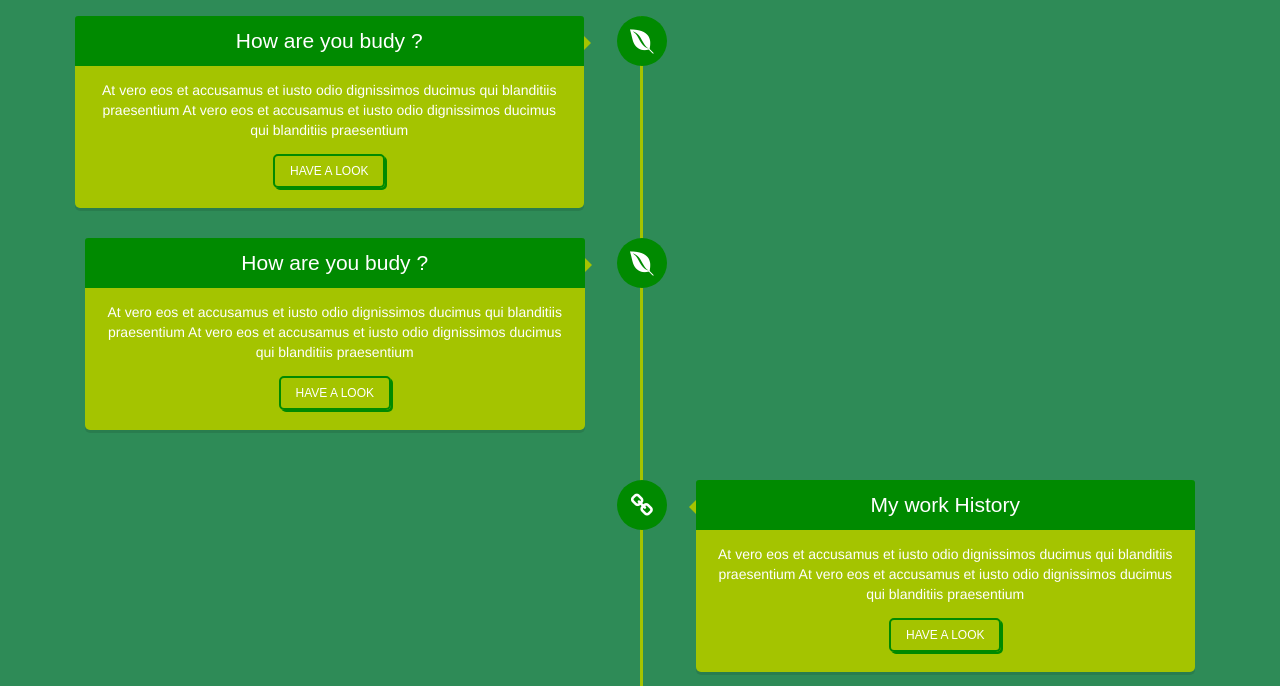
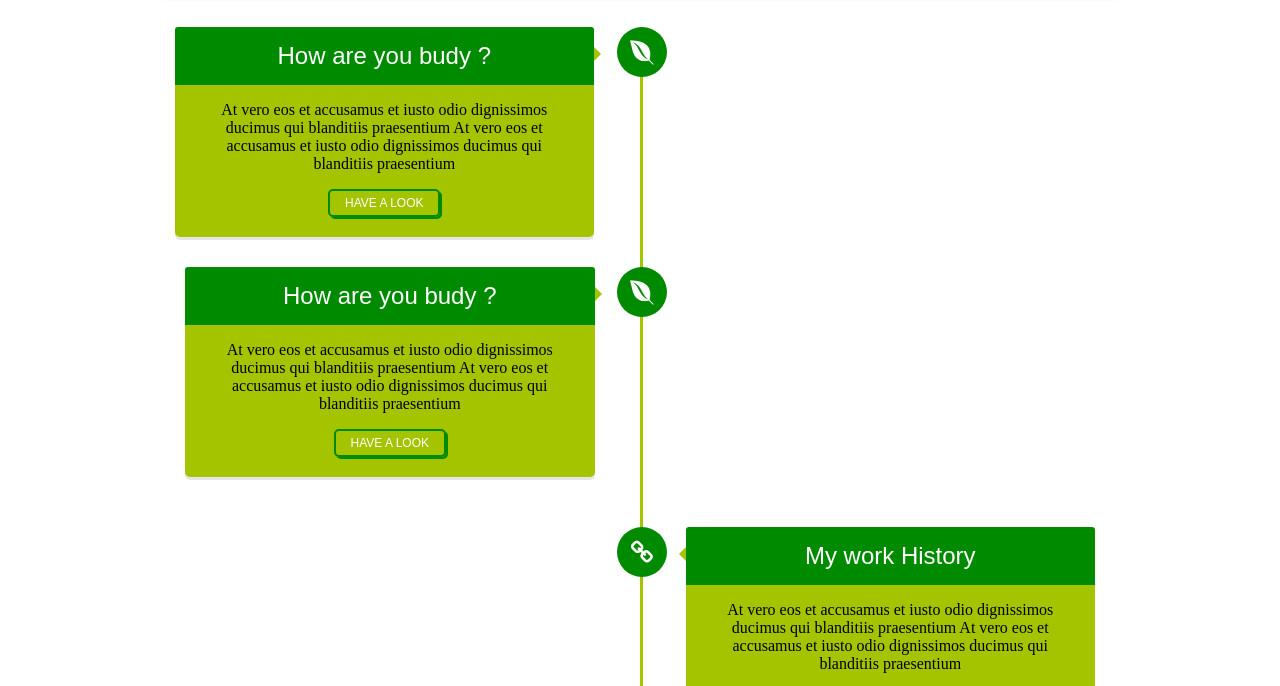
Before and after one commit to cabao/HTML-Course, a plain HTML site: page CSS-Timeline/index.html in a window 1280 px wide. Shown: the part 144-830 px from the top of the page. Drawn offline with Linux system fonts and the light colour scheme; a web font is replaced by a local one.

Commit message:
Update index.html

```diff
--- a/CSS-Timeline/index.html
+++ b/CSS-Timeline/index.html
@@ -28,19 +28,7 @@
   -moz-box-sizing: border-box;
 }
 
-body, html {
-  height: 100%;
-}
-body {
-  background: #2E8B57;
-  background-size: cover;
-  margin: 0;
-  padding: 0;
-  font-family: helvetica, arial, tahoma, verdana;
-  line-height: 20px;
-  font-size: 14px;
-  color: #fff;
-}
+
 
 img {
   max-width: 100%;
@@ -273,19 +261,19 @@ section button {
 }
 @media (min-width: 768px) {
   .codecontainer {
-    width: 750px;
+    width: 600px;
   }
 
 }
 @media (min-width: 992px) {
   .codecontainer {
-    width: 970px;
+    width: 750px;
   }
 
 }
 @media (min-width: 1200px) {
   .codecontainer {
-    width: 1170px;
+    width: 970px;
   }
 
 }
```
